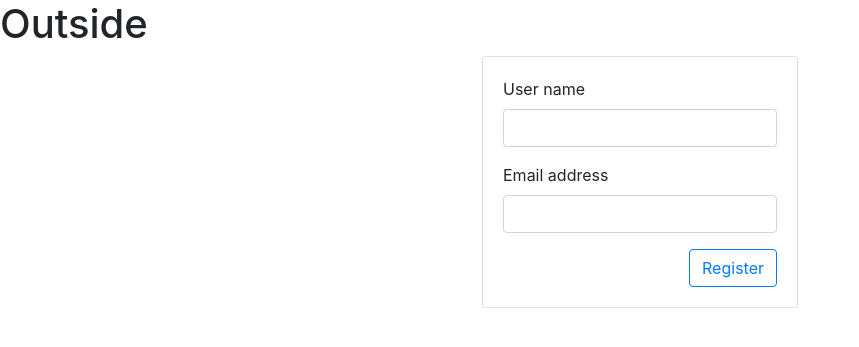
After one commit to r-andy79/data-centric-dev-project, a Flask app: page /register in a window 1280 px wide. The commit adds this page. Shown: the top 347 px of the page, without its empty margins (0-859 px from the left). Run offline with Flask 2, Linux system fonts and the light colour scheme; some libraries are stand-ins or nearby versions.

Commit message:
user registration function added plus some minor changes

```diff
--- a/app.py
+++ b/app.py
@@ -31,12 +31,31 @@ def parse_string(string):
 def get_recipes():
     return render_template("recipes.html", recipes=recipes_collection.find())
 
+#user registration
+@app.route("/register")
+def register():
+  return render_template("register.html")
+
+#add user to the database
+@app.route("/insert_user", methods=["POST"])
+def insert_user():
+  form = request.form.to_dict()
+  users_collection.insert_one(form)
+  return redirect(url_for("add_recipe"))
 
 # add recipe template
 @app.route("/add_recipe")
 def add_recipe():
     return render_template("addrecipe.html")
 
+@app.route("/cuisines")
+def cuisines():
+  return render_template("cuisines.html", recipes=recipes_collection.find())
+
+#sorting by views
+@app.route("/sort")
+def sort():
+  return render_template("recipes.html", recipes=recipes_collection.find().sort("views", -1))
 
 # insert recipe to the database
 @app.route("/insert_recipe", methods=["POST"])
@@ -46,6 +65,7 @@ def insert_recipe():
         {
             "name": form["name"],
             "description": form["description"],
+            "author": form["author"],
             "cuisine": form["cuisine"].lower(),
             "allergens": parse_string(form["allergens"]),
             "ingredients": parse_string(form["ingredients"]),
@@ -59,9 +79,15 @@ def insert_recipe():
     return redirect(url_for("get_recipes"))
 
 
-# view a single recipe
+# single recipe view
 @app.route("/single_recipe/<recipe_id>")
 def single_recipe(recipe_id):
+    recipes_collection.update(
+        {"_id": ObjectId(recipe_id)},
+        {"$inc":
+        {"views": 1}
+      }
+    )
     the_recipe = recipes_collection.find_one({"_id": ObjectId(recipe_id)})
     return render_template("singlerecipe.html", recipe=the_recipe)
 
@@ -92,7 +118,7 @@ def update_recipe(recipe_id):
             "description": request.form.get("description"),
             "author": request.form.get("author"),
             "cuisine": request.form.get("cuisine"),
-            "allergens": request.form.get("allergens"),
+            "allergens": parse_string(request.form.get("allergens")),
             "ingredients": parse_string(request.form.get("ingredients")),
             "preparation": request.form.get("preparation"),
           }
--- /dev/null
+++ b/templates/register.html
@@ -0,0 +1,25 @@
+{% extends 'base.html' %}
+{% block content %}
+
+<div class="container">
+  <div class="row">
+    <div class="card mx-auto">
+      <div class="card-body">
+        <form action="{{ url_for('insert_user') }}" method="POST">
+          <div class="form-group">
+            <label for="name">User name</label>
+            <input class="form-control" name="username" type="text" required>
+          </div>
+          <div class="form-group">
+            <label for="email">Email address</label>
+            <input class="form-control" name="description" type="email" required>
+          </div>
+          <button type="submit" class="float-right btn btn-outline-primary">Register</button>
+      </div>
+      </form>
+    </div>
+  </div>
+</div>
+</div>
+
+{% endblock %}
--- a/templates/singlerecipe.html
+++ b/templates/singlerecipe.html
@@ -5,6 +5,9 @@
 {{recipe.cuisine}}
 <p>{{recipe.description}}</p>
 <p>{{recipe.preparation}}</p>
+<ul>
+{% for ingredient in recipe.ingredients %}<li>{{ingredient}}</li>{% endfor %}
+</ul>
 <a href="{{ url_for('get_recipes') }}">back to the main page</a>
 <a href="{{ url_for('edit_recipe', recipe_id=recipe._id)}}">edit recipe</a>
 <a href="{{ (url_for('delete_recipe', recipe_id=recipe._id)) }}">delete recipe</a>
```
Also changed, not shown: templates/cuisine.html (added, +20 -0 lines), templates/cuisines.html (added, +8 -0 lines), templates/editrecipe.html (+3 -8 lines), templates/recipes.html (+12 -14 lines).
